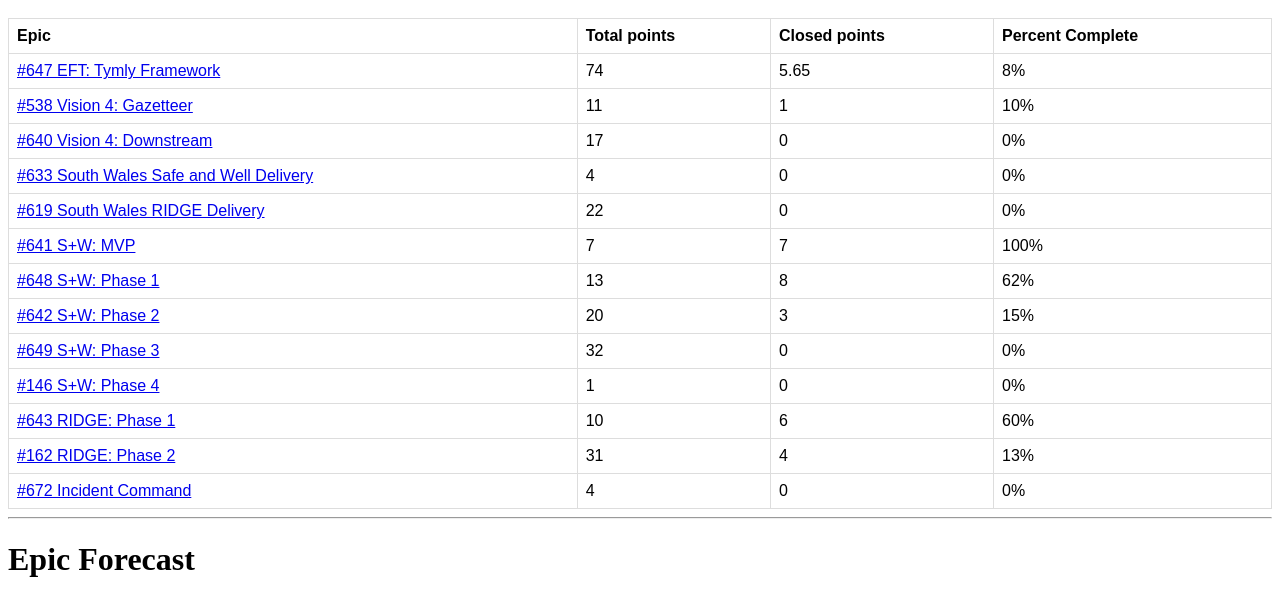
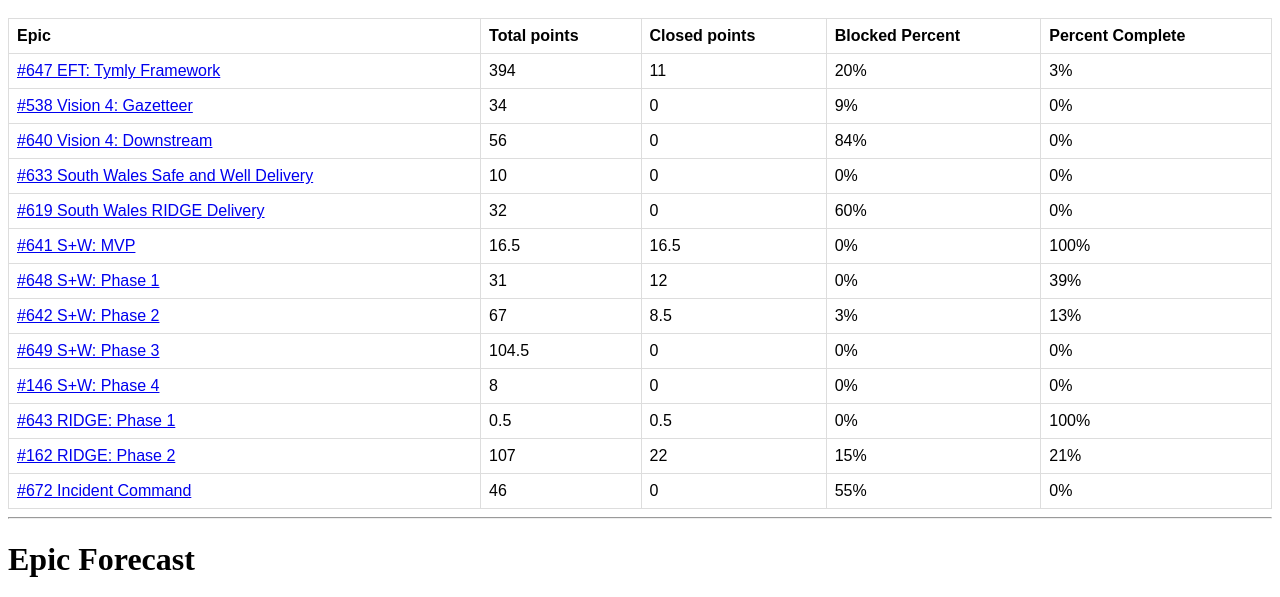
Before and after one commit to wmfs/mystic-taiga, a website: page docs/index.html in a window 1280 px wide. Shown: the part 198-795 px from the top of the page. Drawn offline with Linux system fonts and the light colour scheme.

Commit message:
More Epic progress.

```diff
--- a/docs/index.html
+++ b/docs/index.html
@@ -58,7 +58,7 @@
 
 <h1>Tymly Taiga Project!</h1>
 <p>An open platform for building digital services.</p>
-<p></p><strong>Generated: </strong>Tue Dec 18 2018 13:28:47 GMT+0000 (GMT Standard Time)</p>
+<p></p><strong>Generated: </strong>Tue Dec 18 2018 14:01:31 GMT+0000 (GMT Standard Time)</p>
 
 <hr>
 <h1>Epic Progress</h1>
@@ -68,6 +68,7 @@
         <th>Epic</th>
         <th>Total points</th>
         <th>Closed points</th>
+        <th>Blocked Percent</th>
         <th>Percent Complete</th>
     </tr>
 
@@ -75,116 +76,129 @@
 
         <tr>
             <td><a href="https://tree.taiga.io/project/chriskeep-tymly/epic/647" target="_blank">#647 EFT: Tymly Framework</a></td>
-            <td>74</td>
-            <td>5.65</td>
-            <td>8%</td>
+            <td>394</td>
+            <td>11</td>
+            <td>20%</td>
+            <td>3%</td>
         </tr>
 
 
 
         <tr>
             <td><a href="https://tree.taiga.io/project/chriskeep-tymly/epic/538" target="_blank">#538 Vision 4: Gazetteer</a></td>
-            <td>11</td>
-            <td>1</td>
-            <td>10%</td>
+            <td>34</td>
+            <td>0</td>
+            <td>9%</td>
+            <td>0%</td>
         </tr>
 
 
 
         <tr>
             <td><a href="https://tree.taiga.io/project/chriskeep-tymly/epic/640" target="_blank">#640 Vision 4: Downstream</a></td>
-            <td>17</td>
+            <td>56</td>
+            <td>0</td>
+            <td>84%</td>
+            <td>0%</td>
+        </tr>
+
+
+
+        <tr>
+            <td><a href="https://tree.taiga.io/project/chriskeep-tymly/epic/633" target="_blank">#633 South Wales Safe and Well Delivery</a></td>
+            <td>10</td>
             <td>0</td>
             <td>0%</td>
-        </tr>
-
-
-
-        <tr>
-            <td><a href="https://tree.taiga.io/project/chriskeep-tymly/epic/633" target="_blank">#633 South Wales Safe and Well Delivery</a></td>
-            <td>4</td>
+            <td>0%</td>
+        </tr>
+
+
+
+        <tr>
+            <td><a href="https://tree.taiga.io/project/chriskeep-tymly/epic/619" target="_blank">#619 South Wales RIDGE Delivery</a></td>
+            <td>32</td>
+            <td>0</td>
+            <td>60%</td>
+            <td>0%</td>
+        </tr>
+
+
+
+        <tr>
+            <td><a href="https://tree.taiga.io/project/chriskeep-tymly/epic/641" target="_blank">#641 S+W: MVP</a></td>
+            <td>16.5</td>
+            <td>16.5</td>
+            <td>0%</td>
+            <td>100%</td>
+        </tr>
+
+
+
+        <tr>
+            <td><a href="https://tree.taiga.io/project/chriskeep-tymly/epic/648" target="_blank">#648 S+W: Phase 1</a></td>
+            <td>31</td>
+            <td>12</td>
+            <td>0%</td>
+            <td>39%</td>
+        </tr>
+
+
+
+        <tr>
+            <td><a href="https://tree.taiga.io/project/chriskeep-tymly/epic/642" target="_blank">#642 S+W: Phase 2</a></td>
+            <td>67</td>
+            <td>8.5</td>
+            <td>3%</td>
+            <td>13%</td>
+        </tr>
+
+
+
+        <tr>
+            <td><a href="https://tree.taiga.io/project/chriskeep-tymly/epic/649" target="_blank">#649 S+W: Phase 3</a></td>
+            <td>104.5</td>
             <td>0</td>
             <td>0%</td>
-        </tr>
-
-
-
-        <tr>
-            <td><a href="https://tree.taiga.io/project/chriskeep-tymly/epic/619" target="_blank">#619 South Wales RIDGE Delivery</a></td>
-            <td>22</td>
+            <td>0%</td>
+        </tr>
+
+
+
+        <tr>
+            <td><a href="https://tree.taiga.io/project/chriskeep-tymly/epic/146" target="_blank">#146 S+W: Phase 4</a></td>
+            <td>8</td>
             <td>0</td>
             <td>0%</td>
-        </tr>
-
-
-
-        <tr>
-            <td><a href="https://tree.taiga.io/project/chriskeep-tymly/epic/641" target="_blank">#641 S+W: MVP</a></td>
-            <td>7</td>
-            <td>7</td>
+            <td>0%</td>
+        </tr>
+
+
+
+        <tr>
+            <td><a href="https://tree.taiga.io/project/chriskeep-tymly/epic/643" target="_blank">#643 RIDGE: Phase 1</a></td>
+            <td>0.5</td>
+            <td>0.5</td>
+            <td>0%</td>
             <td>100%</td>
         </tr>
 
 
 
         <tr>
-            <td><a href="https://tree.taiga.io/project/chriskeep-tymly/epic/648" target="_blank">#648 S+W: Phase 1</a></td>
-            <td>13</td>
-            <td>8</td>
-            <td>62%</td>
-        </tr>
-
-
-
-        <tr>
-            <td><a href="https://tree.taiga.io/project/chriskeep-tymly/epic/642" target="_blank">#642 S+W: Phase 2</a></td>
-            <td>20</td>
-            <td>3</td>
+            <td><a href="https://tree.taiga.io/project/chriskeep-tymly/epic/162" target="_blank">#162 RIDGE: Phase 2</a></td>
+            <td>107</td>
+            <td>22</td>
             <td>15%</td>
-        </tr>
-
-
-
-        <tr>
-            <td><a href="https://tree.taiga.io/project/chriskeep-tymly/epic/649" target="_blank">#649 S+W: Phase 3</a></td>
-            <td>32</td>
+            <td>21%</td>
+        </tr>
+
+
+
+        <tr>
+            <td><a href="https://tree.taiga.io/project/chriskeep-tymly/epic/672" target="_blank">#672 Incident Command</a></td>
+            <td>46</td>
             <td>0</td>
-            <td>0%</td>
-        </tr>
-
-
-
-        <tr>
-            <td><a href="https://tree.taiga.io/project/chriskeep-tymly/epic/146" target="_blank">#146 S+W: Phase 4</a></td>
-            <td>1</td>
-            <td>0</td>
-            <td>0%</td>
-        </tr>
-
-
-
-        <tr>
-            <td><a href="https://tree.taiga.io/project/chriskeep-tymly/epic/643" target="_blank">#643 RIDGE: Phase 1</a></td>
-            <td>10</td>
-            <td>6</td>
-            <td>60%</td>
-        </tr>
-
-
-
-        <tr>
-            <td><a href="https://tree.taiga.io/project/chriskeep-tymly/epic/162" target="_blank">#162 RIDGE: Phase 2</a></td>
-            <td>31</td>
-            <td>4</td>
-            <td>13%</td>
-        </tr>
-
-
-
-        <tr>
-            <td><a href="https://tree.taiga.io/project/chriskeep-tymly/epic/672" target="_blank">#672 Incident Command</a></td>
-            <td>4</td>
-            <td>0</td>
+            <td>55%</td>
             <td>0%</td>
         </tr>
 
```
Also changed, not shown: src/index.js (+29 -1 lines), src/report.html.ejs (+6 -4 lines), test/tests.js (+1 -1 lines).
